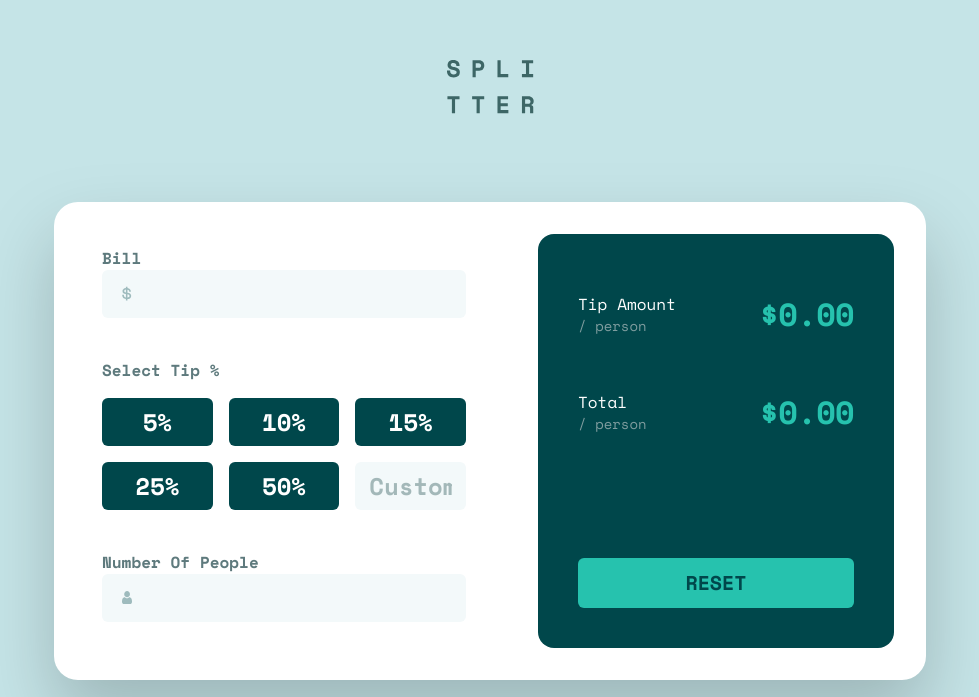
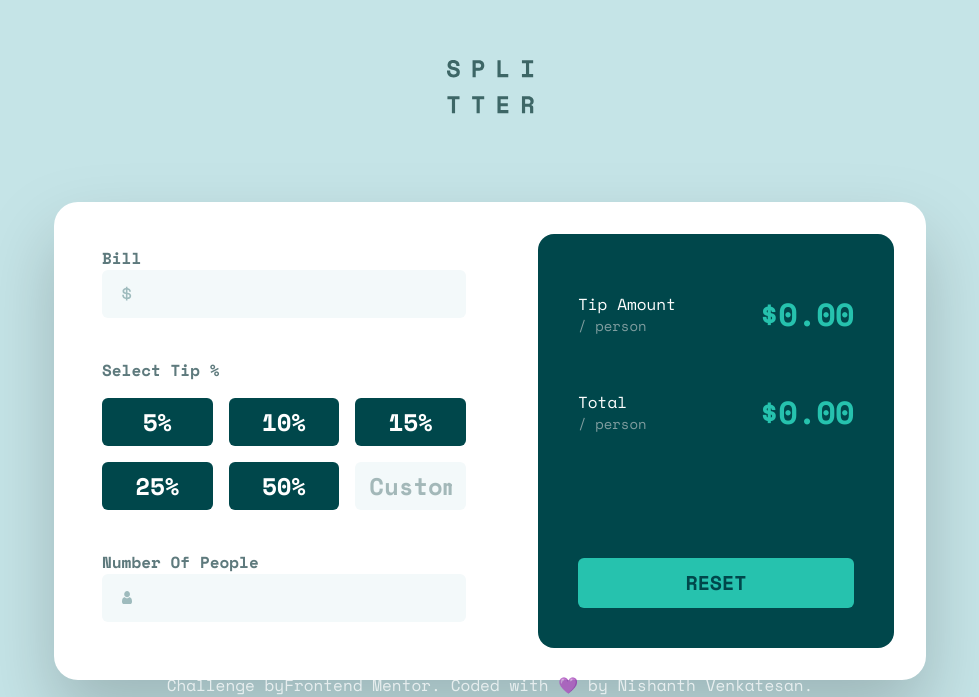
Before and after one commit to nishanth1596/tip-calculator, a React (Vite) app: page / in a window 1280 px wide. Shown: the part 103-800 px from the top of the page, without its empty margins (150-1129 px from the left). Built offline with nearby package versions, Linux system fonts and the light colour scheme.

Commit message:
Update Footer.tsx
fixed footer css

```diff
--- a/src/Components/Footer.tsx
+++ b/src/Components/Footer.tsx
@@ -1,6 +1,6 @@
 const Footer = () => {
   return (
-    <footer className="absolute bottom-0 left-1/2 hidden w-full -translate-x-1/2 animate-pulse text-center text-white">
+    <footer className="absolute bottom-0 left-1/2 w-full -translate-x-1/2 animate-pulse text-center text-white">
       Challenge by{""}
       <a href="https://www.frontendmentor.io?ref=challenge" target="_blank">
         Frontend Mentor
```
